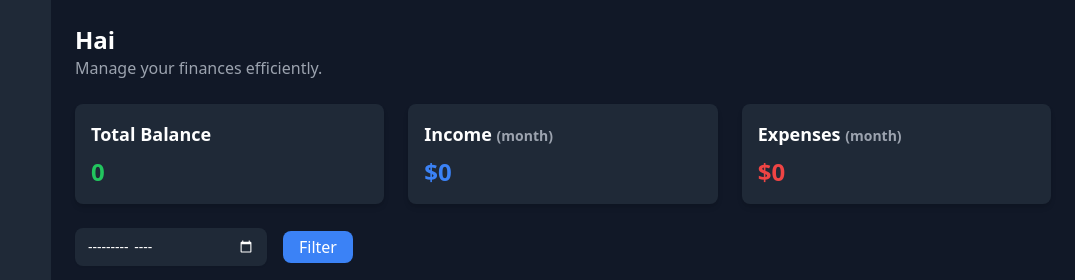
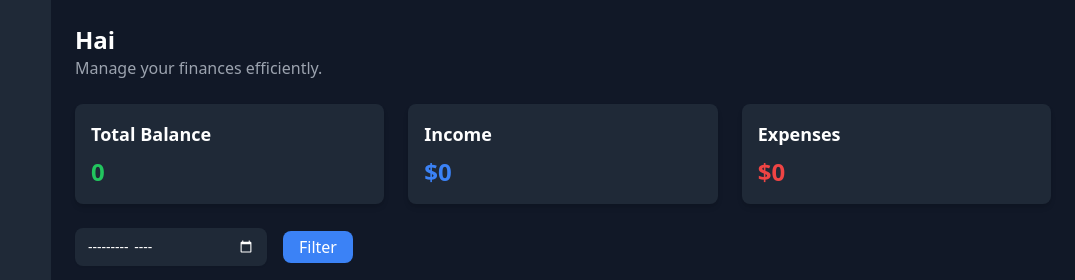
Before and after one commit to Sc01100100/SaveCash, a plain HTML site: page pages/home.html in a window 1280 px wide. Shown: the top 280 px of the page, 205-1280 px from the left. Drawn offline with nearby package versions, Linux system fonts and the light colour scheme; no server answers; sample sign-in values are in the browser's storage.

Commit message:
feat: remove month label

```diff
--- a/pages/home.html
+++ b/pages/home.html
@@ -103,14 +103,14 @@ class="absolute top-4 right-4 lg:hidden text-gray-200 mb-24 focus:outline-none"
       </div>
       <div class="bg-gray-800 p-4 rounded-lg shadow-md">
         <h2 class="text-lg font-semibold mb-2">
-          Income <span class="text-sm text-gray-400">(month)</span>
+          Income <span class="text-sm text-gray-400"></span>
         </h2>
         <p id="incomeTotal" class="text-2xl font-bold text-blue-500">$0</p>
       </div>
 
       <div class="bg-gray-800 p-4 rounded-lg shadow-md">
         <h2 class="text-lg font-semibold mb-2">
-          Expenses <span class="text-sm text-gray-400">(month)</span>
+          Expenses <span class="text-sm text-gray-400"></span>
         </h2>
         <p id="expenseTotal" class="text-2xl font-bold text-red-500">$0</p>
       </div>
```
